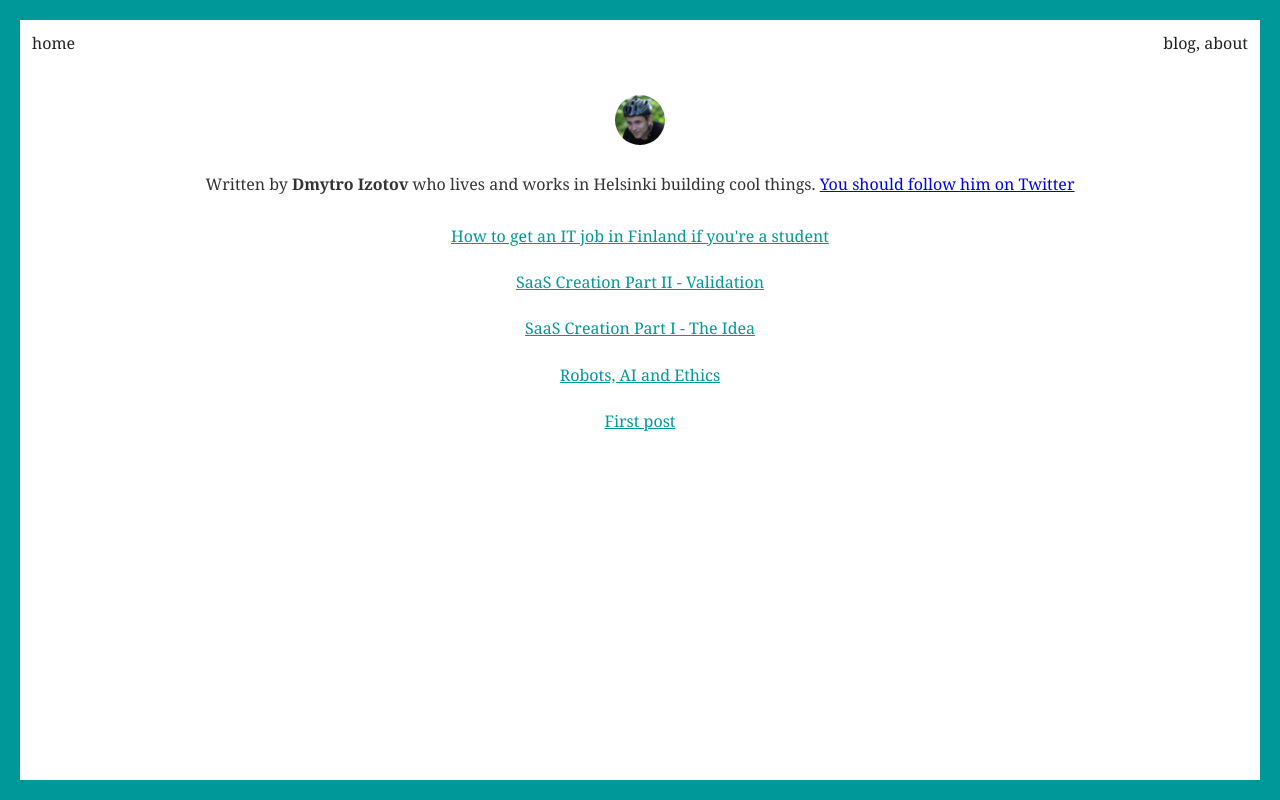
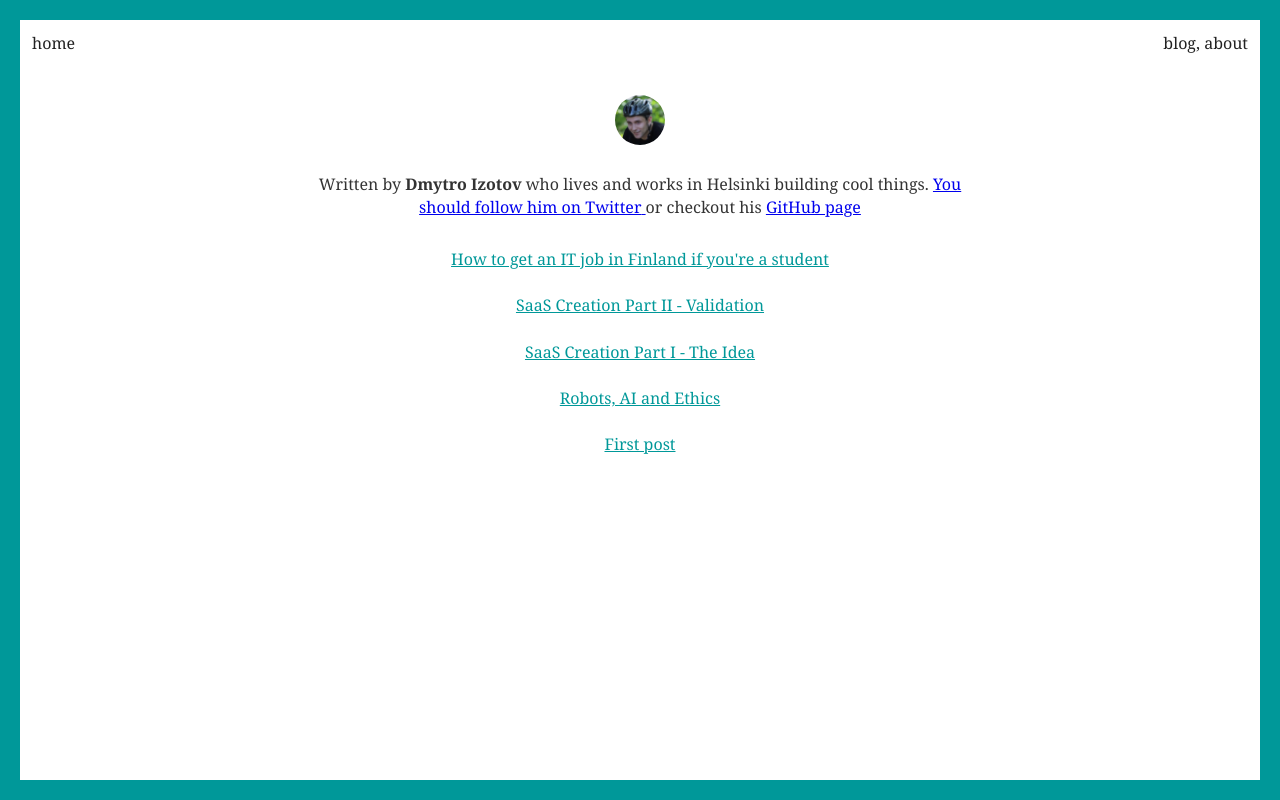
Before and after one commit to Dizotoff/dizotoff.github.io, a Gatsby site: page /blog in a window 1280 px wide. Built offline with nearby package versions, Linux system fonts and the light colour scheme; Gatsby itself is replaced by a stand-in of ours; some packages are replaced by stand-ins of ours; what typography-theme-alton would draw is missing.

Commit message:
Add github link

```diff
--- a/src/components/bio.js
+++ b/src/components/bio.js
@@ -38,8 +38,9 @@
         Written by <strong>{author}</strong> who lives and works in Helsinki
         building cool things.{" "}
         <a href={`https://twitter.com/${social.twitter}`}>
-          You should follow him on Twitter
+          You should follow him on Twitter{" "}
         </a>
+        or checkout his <a href={`https://github.com/Dizotoff`}>GitHub page</a>
       </p>
     </div>
   )
--- a/src/styles/bio.module.scss
+++ b/src/styles/bio.module.scss
@@ -12,6 +12,7 @@
   }
 
   &__description {
+    max-width: 700px;
     padding: 5px;
     text-align: center;
     margin: 0 auto;
```
